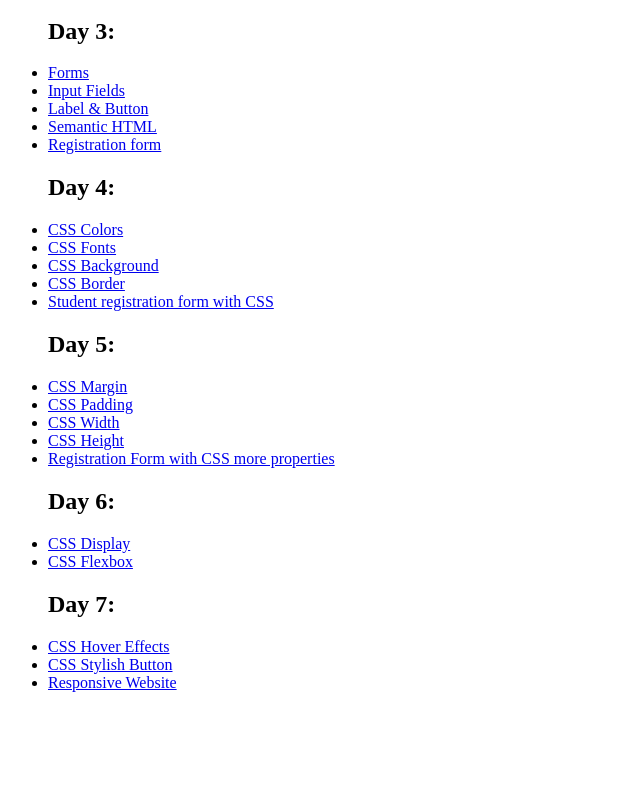
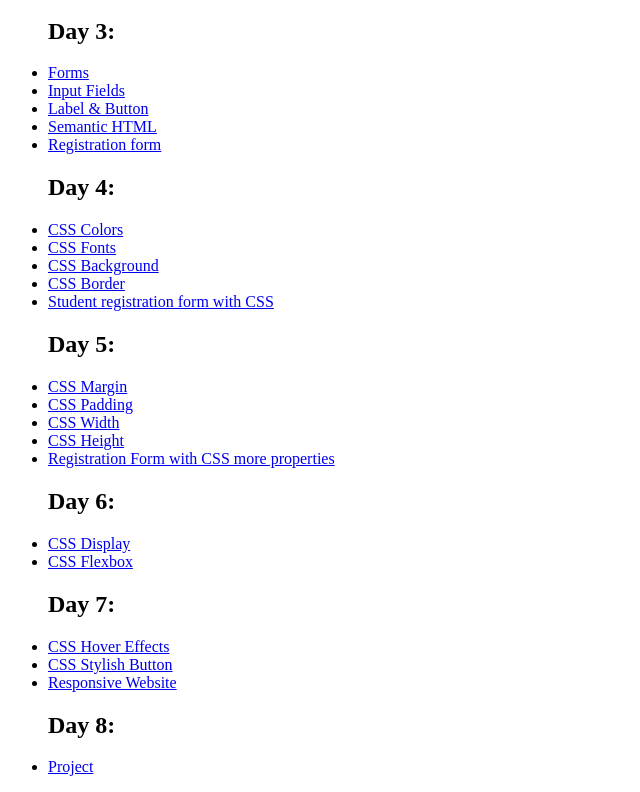
Before and after one commit to amnayasir-1515/HTML-Website, a plain HTML site: page index.html in a window 1280 px wide. Shown: the part 412-1204 px from the top of the page, without its empty margins (0-640 px from the left). Before the commit the page ends 1120 px from the top, so only its background shows below. Drawn offline with Linux system fonts and the light colour scheme.

Commit message:
Update index.html

```diff
--- a/index.html
+++ b/index.html
@@ -45,5 +45,7 @@
         <li><a href="31-CSS-Hover.html">CSS Hover Effects</a></li>
         <li><a href="32-CSS-Button.html">CSS Stylish Button</a></li>
         <li><a href="33-Responsive-Website.html">Responsive Website</a></li>
+        <h2>Day 8:</h2>
+        <li><a href="33-Project.html">Project</a></li>
 </body>
 </html>
```
